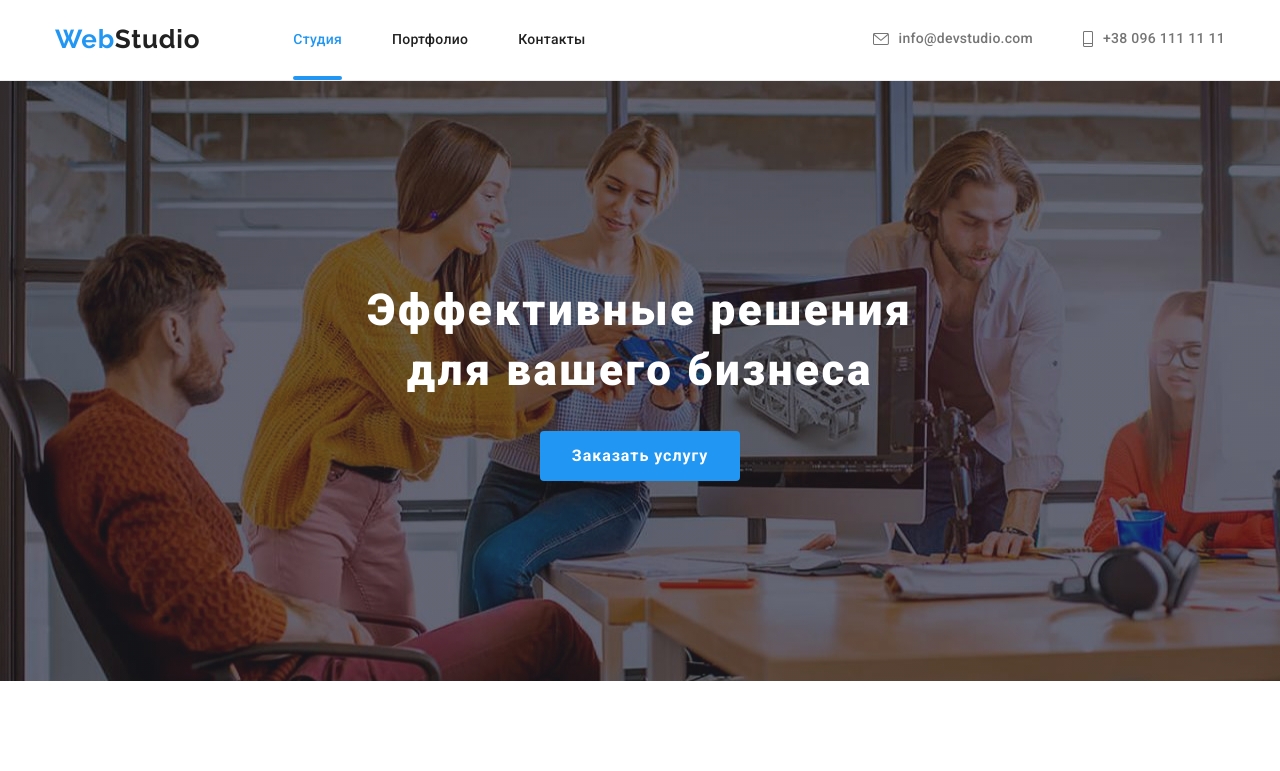
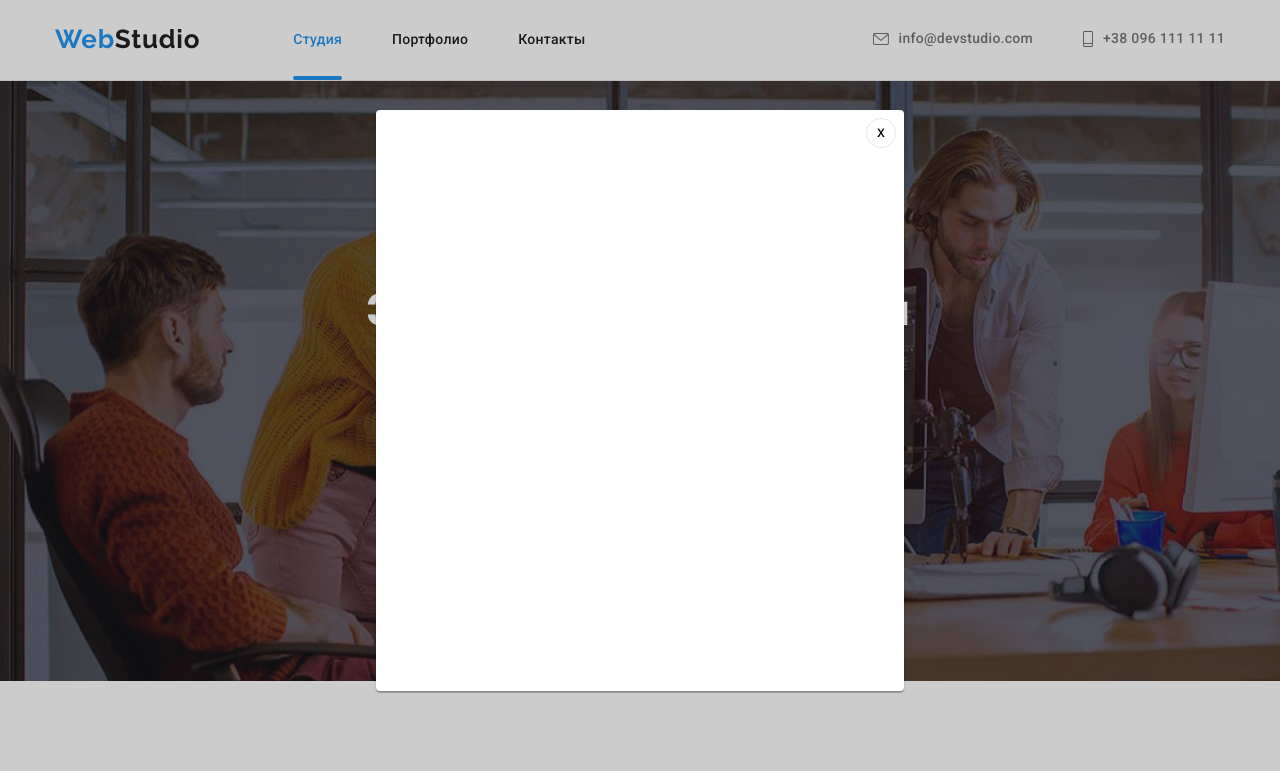
Before and after one commit to DenysTryshkin/goit-markup-hw-05, a plain HTML site: page index.html in a window 1280 px wide. Both pictures are taken after a click on the button "Заказать услугу". Shown: the top 771 px of the page. Drawn offline with nearby package versions, Linux system fonts and the light colour scheme.

Commit message:
hw-5-final

```diff
--- a/css/styles.css
+++ b/css/styles.css
@@ -610,6 +610,47 @@ body {
   transition: fill 250ms cubic-bezier(0.4, 0, 0.2, 1);
 }
 
+/*-------------------Модальное окно----------------*/
+.backdrop {
+  position: fixed;
+  width: 100vw;
+  height: 100vh;
+  background: rgba(0, 0, 0, 0.2);
+  top: 0;
+  display: flex;
+  align-items: center;
+  justify-content: center;
+  scale: ;
+}
+
+.backdrop.is-hidden {
+  opacity: 0;
+  visibility: hidden;
+  pointer-events: none;
+}
+
+.modal {
+  width: 528px;
+  min-height: 581px;
+  background: #ffffff;
+  box-shadow: 0px 1px 3px rgba(0, 0, 0, 0.12), 0px 1px 1px rgba(0, 0, 0, 0.14),
+    0px 2px 1px rgba(0, 0, 0, 0.2);
+  border-radius: 4px;
+  position: relative;
+}
+
+.close-btn {
+  position: absolute;
+  right: 8px;
+  top: 8px;
+  background-color: transparent;
+  border-radius: 50%;
+  width: 30px;
+  height: 30px;
+  border: 1px solid rgba(0, 0, 0, 0.1);
+  box-sizing: border-box;
+}
+
 /*-------------------Portfolio.html----------------*/
 
 .navportfolio-list {
--- a/index.html
+++ b/index.html
@@ -65,7 +65,7 @@
       <section class="hero">
         <div class="container hero-container">
         <h1 class="hero-title">Эффективные решения<br> для вашего бизнеса</h1>
-        <button class="hero-btn btn" type="button">Заказать услугу</button>
+        <button class="hero-btn btn" type="button" data-modal-open>Заказать услугу</button>
       </div>
       </section>
       <section class="advantage section">
@@ -420,9 +420,14 @@
             </li>
            </ul>
        </div>
-
       </address>
       </div>
     </footer>
+    <div class="backdrop is-hidden" data-modal>
+    <div class="modal">
+    <button type="button" class="close-btn" data-modal-close>x</button>
+    </div>
+    </div>
+    <script src="./js/modal.js"></script>
   </body>
 </html>
--- /dev/null
+++ b/js/modal.js
@@ -0,0 +1,14 @@
+(() => {
+  const refs = {
+    openModalBtn: document.querySelector('[data-modal-open]'),
+    closeModalBtn: document.querySelector('[data-modal-close]'),
+    modal: document.querySelector('[data-modal]'),
+  };
+
+  refs.openModalBtn.addEventListener('click', toggleModal);
+  refs.closeModalBtn.addEventListener('click', toggleModal);
+
+  function toggleModal() {
+    refs.modal.classList.toggle('is-hidden');
+  }
+})();
```
